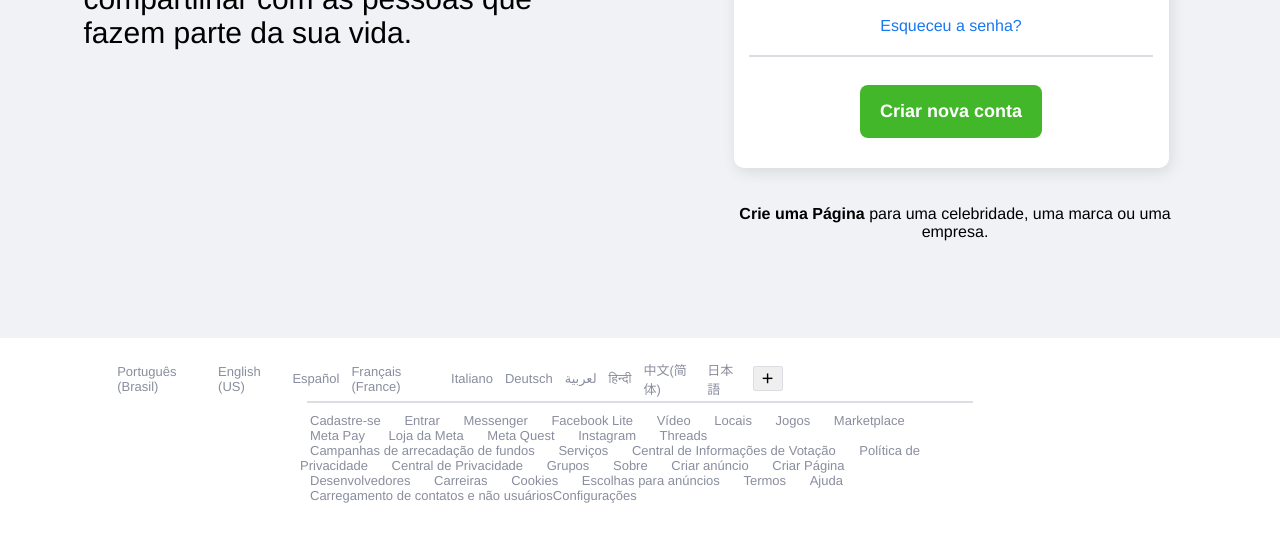
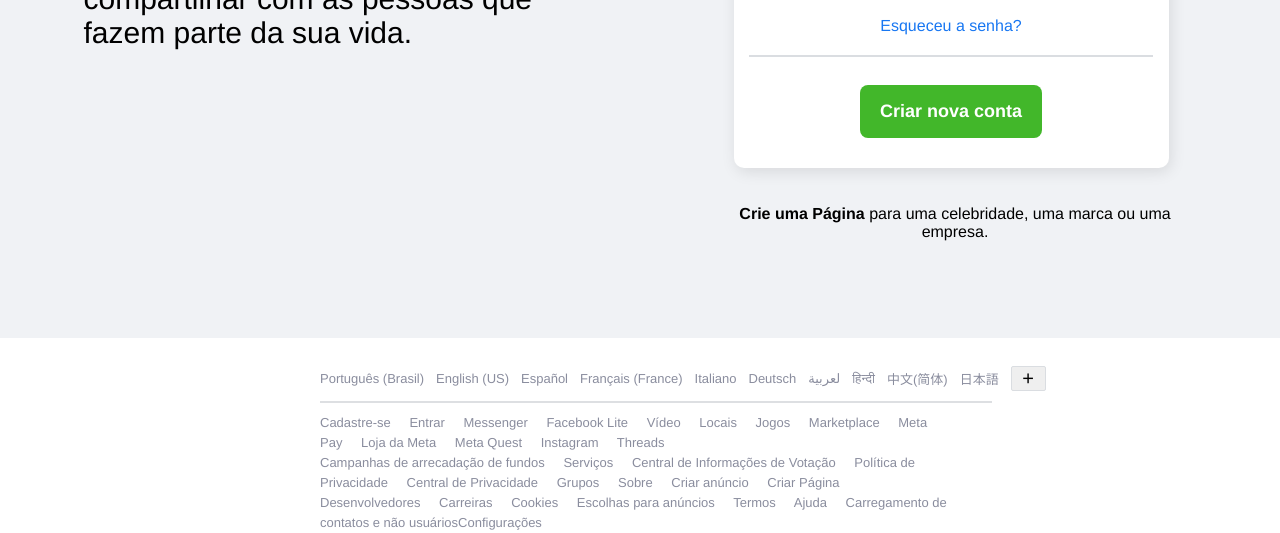
Before and after one commit to CaioAlexandre01/Clone-Facebook, a plain HTML site: page index.html in a window 1280 px wide. Shown: the part 267-800 px from the top of the page. Drawn offline with Linux system fonts and the light colour scheme.

Commit message:
Clone Facebook

```diff
--- a/assets/css/style.css
+++ b/assets/css/style.css
@@ -95,6 +95,12 @@ form{
     padding: 14px 16px;
     font-size: 18px;
 }
+.input:focus{
+    border: 1px solid #1877F2;
+    outline: none;
+    box-shadow: 1px 1px 20px rgba(24, 119, 242, 0.10);
+}
+
 .botao{
     background-color: #1877F2;
     color: #fff;
@@ -105,6 +111,7 @@ form{
     font-weight: 600;
     border: none;
     margin-bottom: 20px;
+    cursor: pointer;
 }
 .botao2{
     background-color: #42B72A;
@@ -141,12 +148,10 @@ form{
 }
 .div-links{
     display: flex;
-    justify-content: center;
+    justify-content: flex-start;
     margin-top: 28px;
-    margin-right: 380px;
     gap: 12px;
     height: 25px;
-    width: 52%;
     align-items: center;
 }
 .links{
@@ -165,19 +170,25 @@ form{
     cursor: pointer;
 }
 .hr-footer{
-    width: 52%;
+    width: 70%;
     margin-top: 10px;
-    border: 1px solid #DADDE1;
+    border: 1px solid #dddfe2;
+
 }
 .div-links2{
-    width: 50%;
+    width: 67%;
     margin-top: 10px;
-    margin-right: 40px;
     color: #8A8D9E;
     font-size: 13px;
     height: 120px;
-
 }
 .div-links2 a {
-    padding: 10px 10px
+    margin-right: 15px;
+    line-height: 20px;
 }
+
+.container-links{
+    display: flex;
+    flex-direction: column;
+    margin-left: 25%;
+}
--- a/index.html
+++ b/index.html
@@ -35,6 +35,7 @@
             </div>
         </section>
         <footer class="container-footer">
+            <div class="container-links">
                 <div class="div-links">
                     <a href="#" class="links">Português (Brasil)</a>
                     <a href="#" class="links">English (US)</a>
@@ -80,6 +81,7 @@
                     <a href="#">Ajuda</a>
                     <a href="#">Carregamento de contatos e não usuáriosConfigurações</a>
                 </div>
+            </div>
         </footer>
     </main>
 </body>
```
Lines whose indentation alone changed are shown as unchanged.
